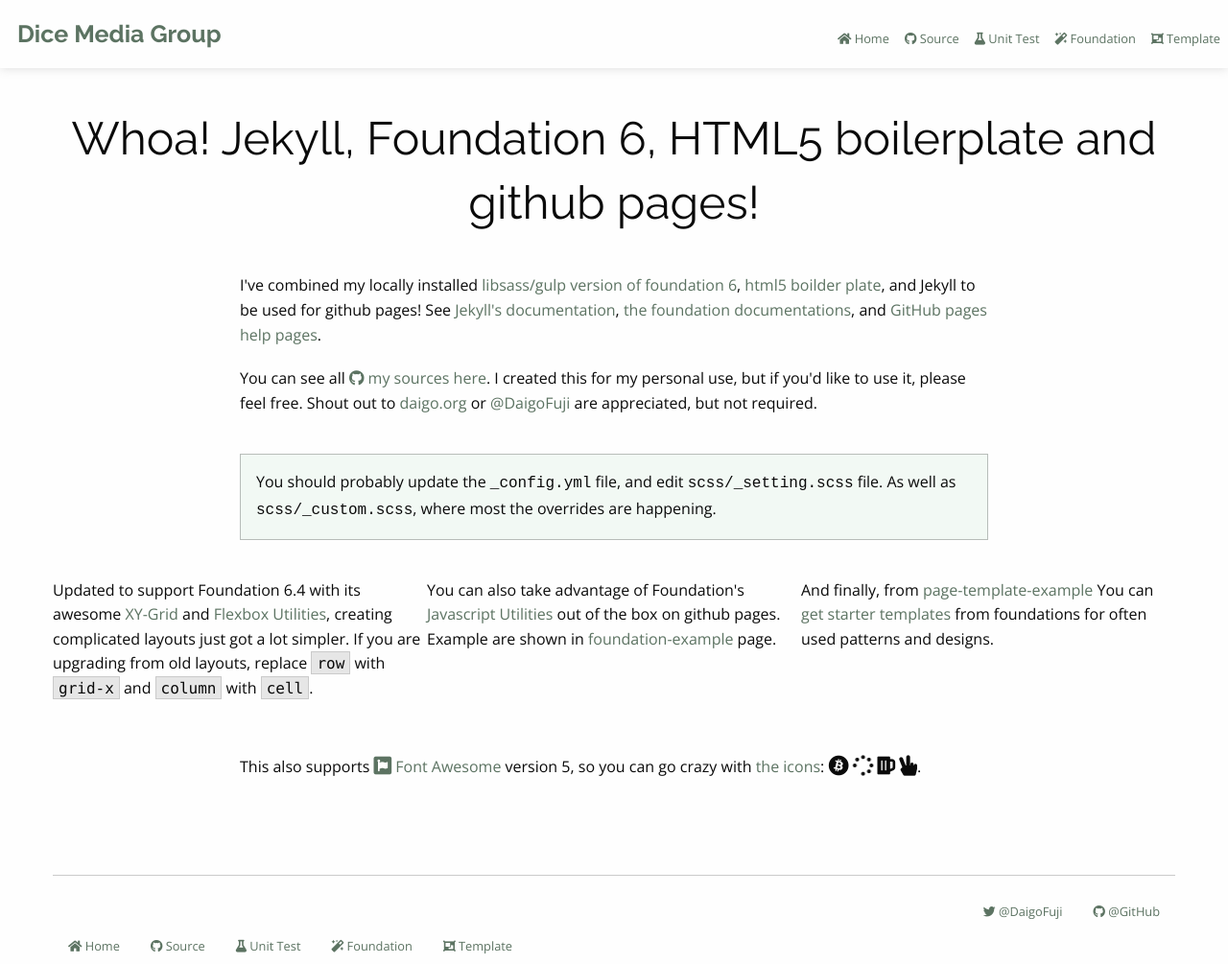
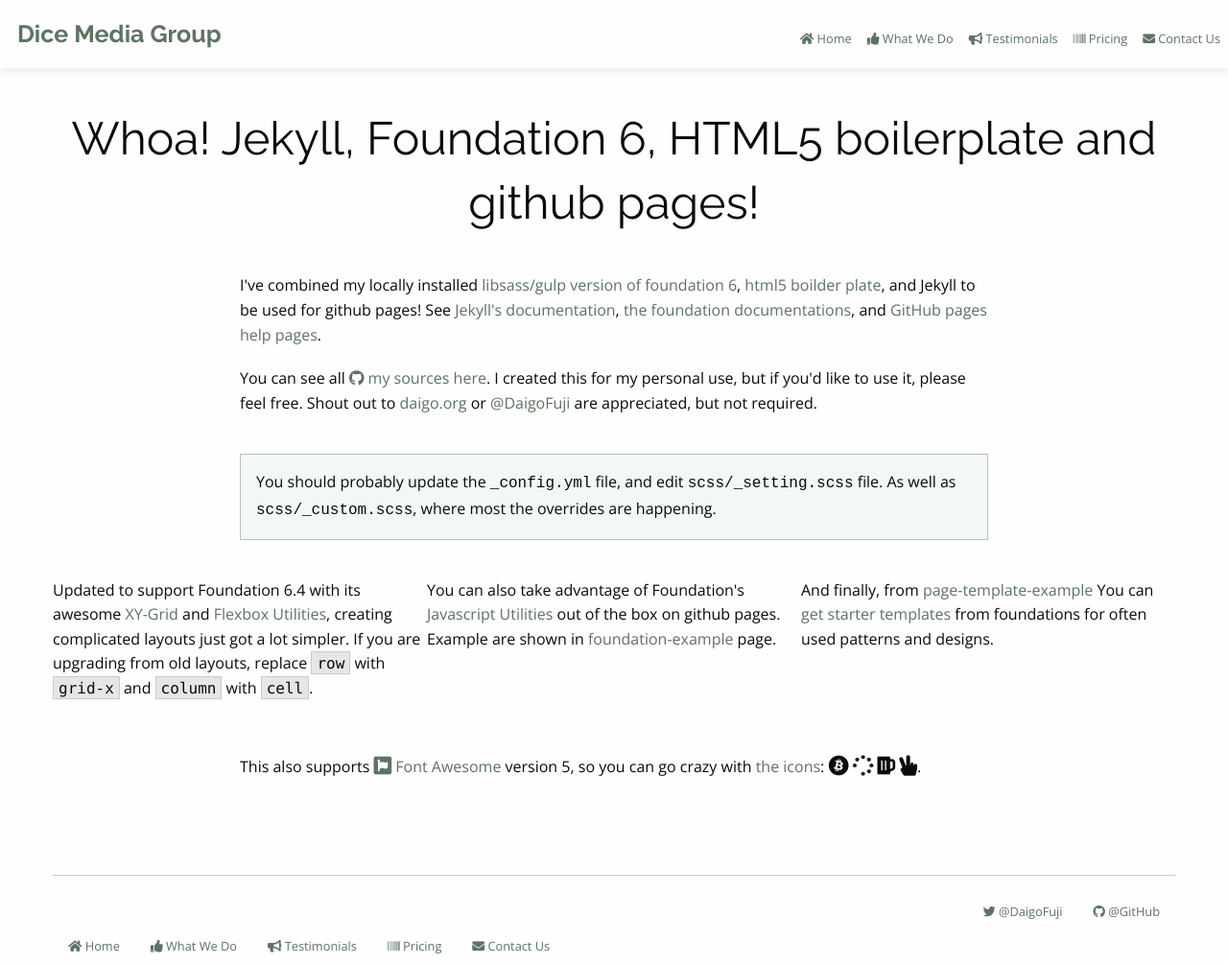
Before and after one commit to dice-media-group/dice-media-group.github.io, a Jekyll site: the page built from index.html, in a window 1280 px wide. Shown: the whole page at 96% size. Built offline with Jekyll 4.4.1, drawn with Linux system fonts in a browser that asks for light colours; nearby versions of some CDN libraries.

```diff
--- a/_includes/nav.html
+++ b/_includes/nav.html
@@ -5,21 +5,21 @@
 </li>
 <li>
   <a href="https://github.com/daigofuji/jekyll-foundation-6-starter">
-    <i class="fab fa-github"></i> Source
+    <i class="fas fa-thumbs-up"></i> What We Do
   </a>
 </li>
 <li>
   <a href="page-html-unit-test.html">
-    <i class="fas fa-flask"></i> Unit Test
+    <i class="fas fa-bullhorn"></i> Testimonials
   </a>
 </li>
 <li>
   <a href="page-foundation-example.html">
-    <i class="fas fa-magic"></i> Foundation
+    <i class="fas fa-barcode"></i> Pricing
   </a>
 </li>
 <li>
   <a href="page-template-example.html">
-    <i class="fas fa-object-group"></i> Template
+    <i class="fas fa-envelope"></i> Contact Us
   </a>
 </li>
```
Also changed, not shown: dice_media_group_progress_path.png (added).
